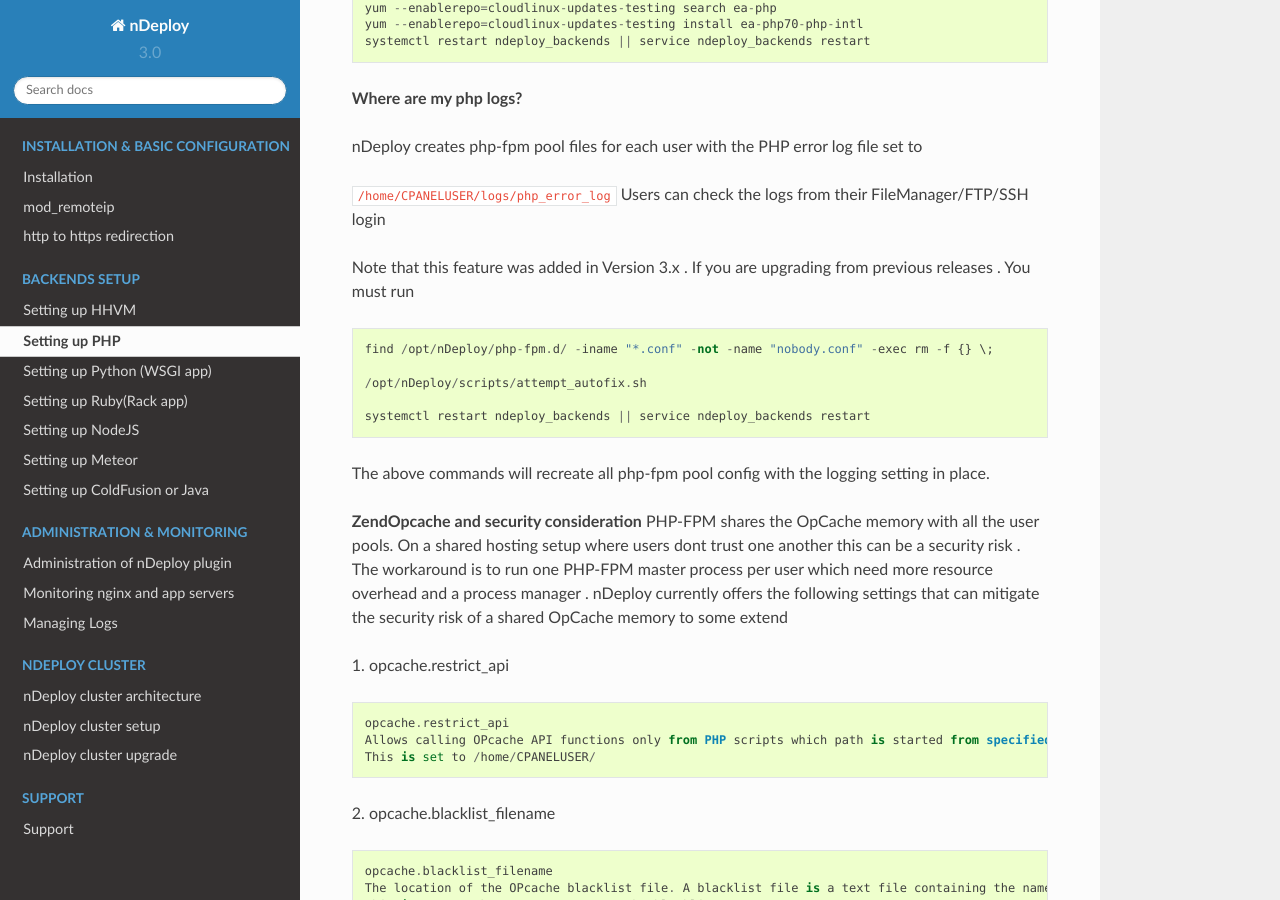
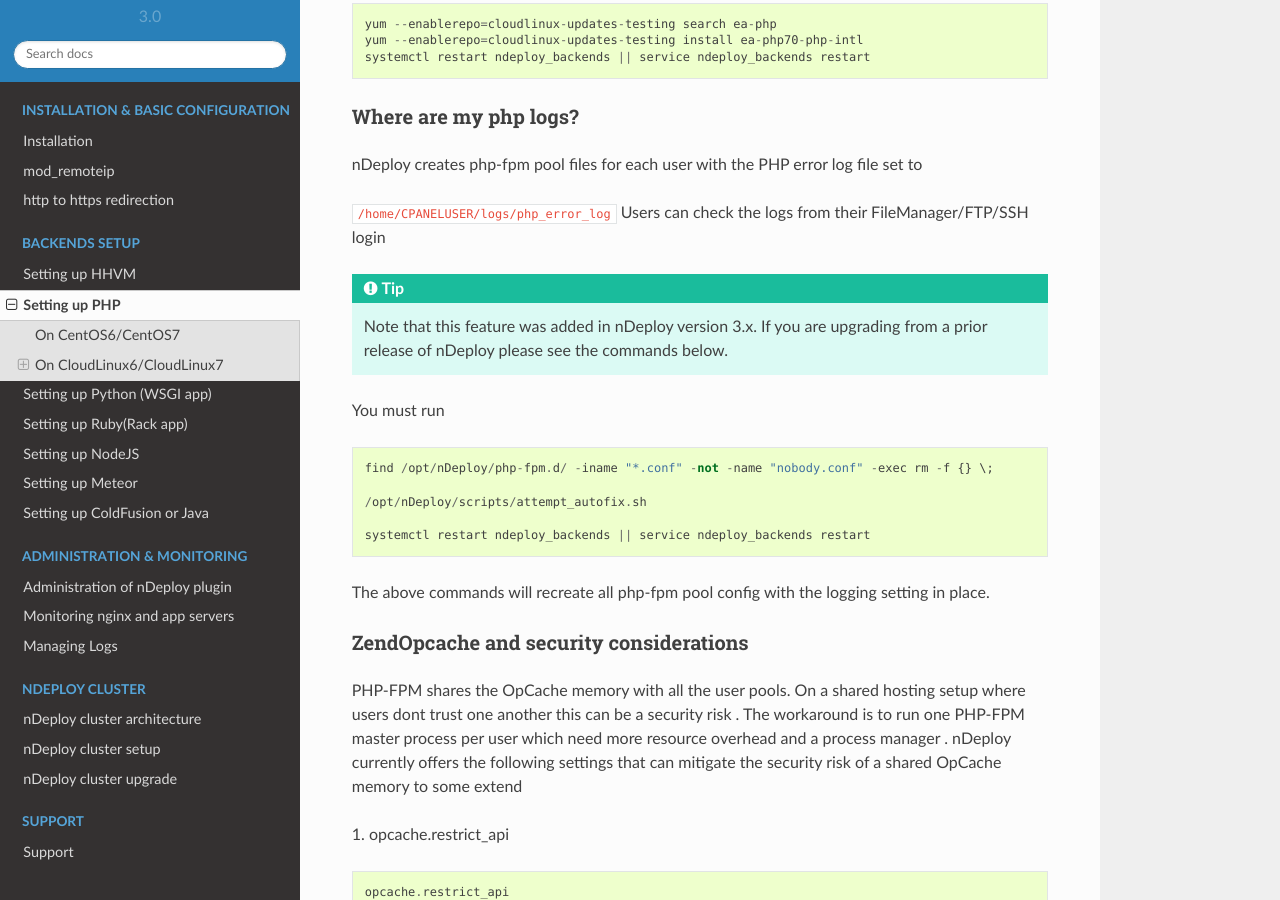
Before and after one commit to AnoopAlias/AUTOM8N, a Sphinx documentation site: the page built from docs/PHP.rst, in a window 1280 px wide and 900 px high, scrolled down 856 px. Built offline with Sphinx 7.4.7 and the Read the Docs theme 2.0.0, drawn with Linux system fonts in a browser that asks for light colours.

Commit message:
Updating formatting & adding admonition

```diff
--- a/docs/PHP.rst
+++ b/docs/PHP.rst
@@ -1,7 +1,8 @@
 Setting up PHP
 ================
 
-**On CentOS6/CentOS7**
+On CentOS6/CentOS7
+-------------------
 
 nDeploy can work with PHP installed from the following Software Collection( SCL)
 
@@ -25,7 +26,8 @@
   yum --disableexcludes=all --enablerepo=remi install php56-php-pecl-memcached
   systemctl restart ndeploy_backends || service ndeploy_backends restart
 
-**On CloudLinux6/CloudLinux7**
+On CloudLinux6/CloudLinux7
+------------------------------
 
 nDeploy can work with ea-php packages installed from the CloudLinux cloudlinux-updates-testing repo
 Note that remi repo may work but the php in remi is not compiled with the CloudLinux patches so it
@@ -39,14 +41,17 @@
   systemctl restart ndeploy_backends || service ndeploy_backends restart
 
 
-**Where are my php logs?**
+Where are my php logs?
+*************************
 
 nDeploy creates php-fpm pool files for each user with the PHP error log file set to
 
 ``/home/CPANELUSER/logs/php_error_log``
 Users can check the logs from their FileManager/FTP/SSH login
 
-Note that this feature was added in Version 3.x . If you are upgrading from previous releases . You must run
+.. tip:: Note that this feature was added in nDeploy version 3.x. If you are upgrading from a prior release of nDeploy please see the commands below.
+
+You must run
 ::
 
   find /opt/nDeploy/php-fpm.d/ -iname "*.conf" -not -name "nobody.conf" -exec rm -f {} \;
@@ -58,7 +63,9 @@
 The above commands will recreate all php-fpm pool config with the logging setting in place.
 
 
-**ZendOpcache and security consideration**
+ZendOpcache and security considerations
+****************************************
+
 PHP-FPM shares the OpCache memory with all the user pools. On a shared hosting setup where users dont trust one another
 this can be a security risk . The workaround is to run one PHP-FPM master process per user which need
 more resource overhead and a process manager . nDeploy currently offers the following settings
```
